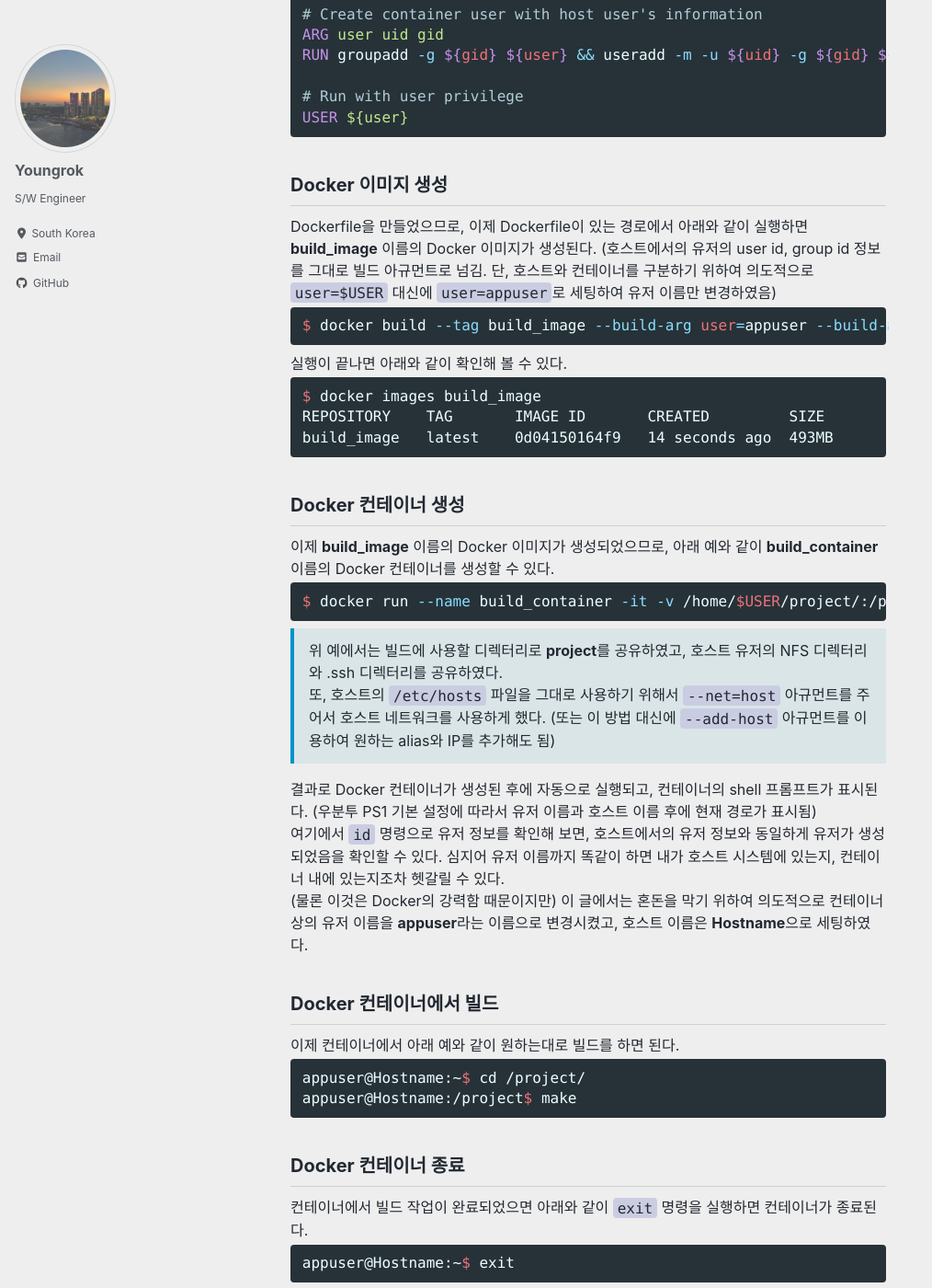
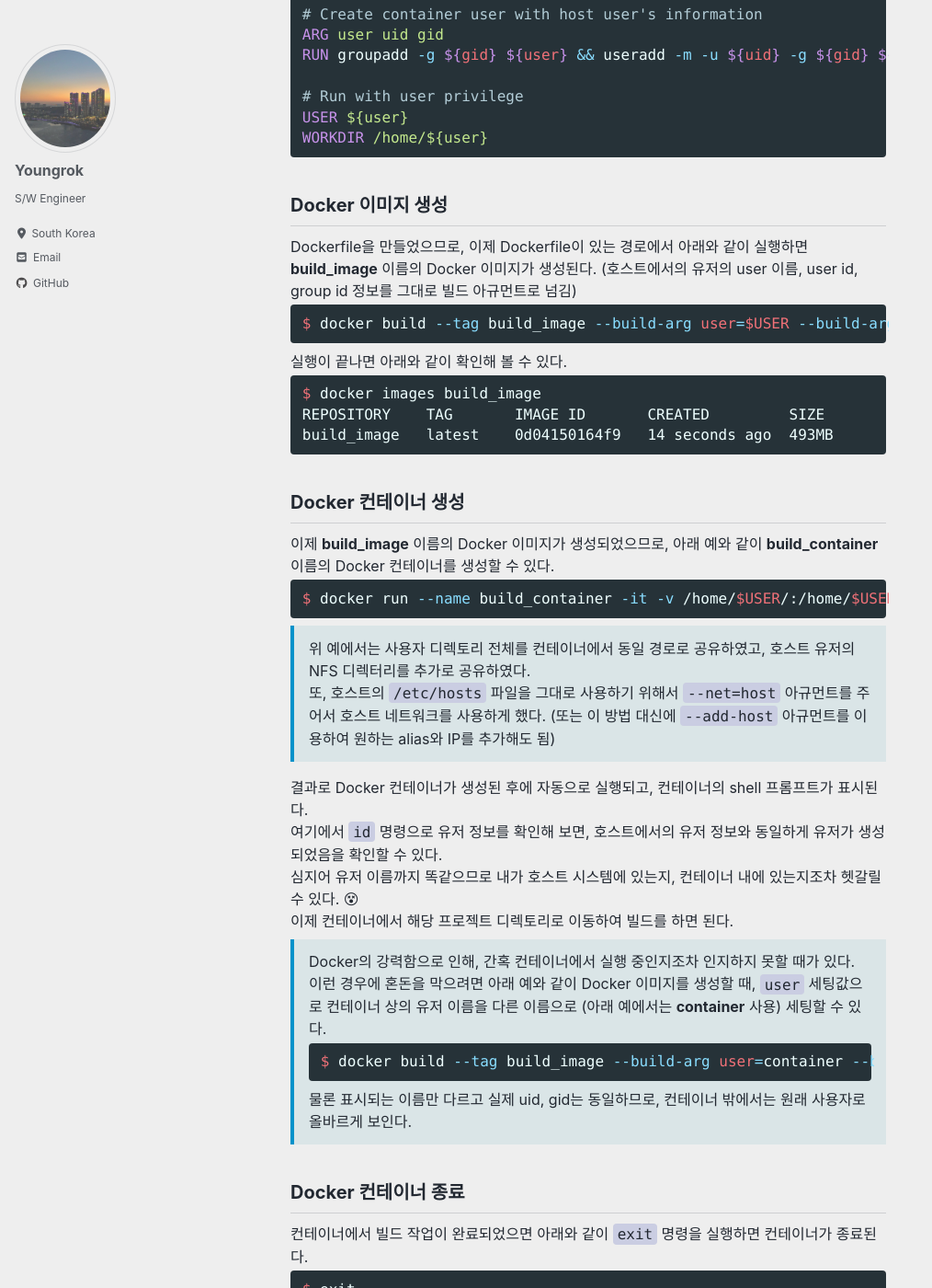
Before and after one commit to yrpark99/yrpark99.github.io, a Jekyll site: the page built from _posts/2021-10-25-container_build.md, in a window 1280 px wide and 1400 px high, scrolled down 1256 px. Shown: the whole window at 92% size, without its empty margins (0-1014 px from the left). Built offline with Jekyll 4.4.1, drawn with Linux system fonts in a browser that asks for light colours; cached includes are drawn as plain includes; nearby versions of some CDN libraries; some web fonts are replaced; some of the changed text lies outside the part shown.

````diff
--- a/_posts/2021-10-25-container_build.md
+++ b/_posts/2021-10-25-container_build.md
@@ -44,12 +44,13 @@ RUN groupadd -g ${gid} ${user} && useradd -m -u ${uid} -g ${gid} ${user}
 
 # Run with user privilege
 USER ${user}
+WORKDIR /home/${user}
 ```
 
 ## Docker 이미지 생성
-Dockerfile을 만들었으므로, 이제 Dockerfile이 있는 경로에서 아래와 같이 실행하면 **build_image** 이름의 Docker 이미지가 생성된다. (호스트에서의 유저의 user id, group id 정보를 그대로 빌드 아규먼트로 넘김. 단, 호스트와 컨테이너를 구분하기 위하여 의도적으로 `user=$USER` 대신에 `user=appuser`로 세팅하여 유저 이름만 변경하였음)
+Dockerfile을 만들었으므로, 이제 Dockerfile이 있는 경로에서 아래와 같이 실행하면 **build_image** 이름의 Docker 이미지가 생성된다. (호스트에서의 유저의 user 이름, user id, group id 정보를 그대로 빌드 아규먼트로 넘김)
 ```shell
-$ docker build --tag build_image --build-arg user=appuser --build-arg uid=$(id -u) --build-arg gid=$(id -g) .
+$ docker build --tag build_image --build-arg user=$USER --build-arg uid=$(id -u) --build-arg gid=$(id -g) .
 ```
 
 실행이 끝나면 아래와 같이 확인해 볼 수 있다.
@@ -62,31 +63,32 @@ build_image   latest    0d04150164f9   14 seconds ago  493MB
 ## Docker 컨테이너 생성
 이제 **build_image** 이름의 Docker 이미지가 생성되었으므로, 아래 예와 같이 **build_container** 이름의 Docker 컨테이너를 생성할 수 있다.
 ```shell
-$ docker run --name build_container -it -v /home/$USER/project/:/project/ -v /opt/nfs/$USER/:/opt/nfs/$USER/ -v /home/$USER/.ssh/:/home/$USER/.ssh/ --net=host build_image
+$ docker run --name build_container -it -v /home/$USER/:/home/$USER/ -v /opt/nfs/$USER/:/opt/nfs/$USER/ --net=host build_image
 ```
-> 위 예에서는 빌드에 사용할 디렉터리로 **project**를 공유하였고, 호스트 유저의 NFS 디렉터리와 .ssh 디렉터리를 공유하였다.
-또, 호스트의 `/etc/hosts` 파일을 그대로 사용하기 위해서 `--net=host` 아규먼트를 주어서 호스트 네트워크를 사용하게 했다. (또는 이 방법 대신에 `--add-host` 아규먼트를 이용하여 원하는 alias와 IP를 추가해도 됨)
+> 위 예에서는 사용자 디렉토리 전체를 컨테이너에서 동일 경로로 공유하였고, 호스트 유저의 NFS 디렉터리를 추가로 공유하였다.
+> 또, 호스트의 `/etc/hosts` 파일을 그대로 사용하기 위해서 `--net=host` 아규먼트를 주어서 호스트 네트워크를 사용하게 했다. (또는 이 방법 대신에 `--add-host` 아규먼트를 이용하여 원하는 alias와 IP를 추가해도 됨)
 
-결과로 Docker 컨테이너가 생성된 후에 자동으로 실행되고, 컨테이너의 shell 프롬프트가 표시된다. (우분투 PS1 기본 설정에 따라서 유저 이름과 호스트 이름 후에 현재 경로가 표시됨)
-여기에서 `id` 명령으로 유저 정보를 확인해 보면, 호스트에서의 유저 정보와 동일하게 유저가 생성되었음을 확인할 수 있다. 심지어 유저 이름까지 똑같이 하면 내가 호스트 시스템에 있는지, 컨테이너 내에 있는지조차 헷갈릴 수 있다.
-(물론 이것은 Docker의 강력함 때문이지만) 이 글에서는 혼돈을 막기 위하여 의도적으로 컨테이너 상의 유저 이름을 **appuser**라는 이름으로 변경시켰고, 호스트 이름은 **Hostname**으로 세팅하였다.
+결과로 Docker 컨테이너가 생성된 후에 자동으로 실행되고, 컨테이너의 shell 프롬프트가 표시된다.
+여기에서 `id` 명령으로 유저 정보를 확인해 보면, 호스트에서의 유저 정보와 동일하게 유저가 생성되었음을 확인할 수 있다.
+심지어 유저 이름까지 똑같으므로 내가 호스트 시스템에 있는지, 컨테이너 내에 있는지조차 헷갈릴 수 있다. 😵
+이제 컨테이너에서 해당 프로젝트 디렉토리로 이동하여 빌드를 하면 된다.
 
-## Docker 컨테이너에서 빌드
-이제 컨테이너에서 아래 예와 같이 원하는대로 빌드를 하면 된다.
-```shell
-appuser@Hostname:~$ cd /project/
-appuser@Hostname:/project$ make
-```
+> Docker의 강력함으로 인해, 간혹 컨테이너에서 실행 중인지조차 인지하지 못할 때가 있다. 이런 경우에 혼돈을 막으려면 아래 예와 같이 Docker 이미지를 생성할 때, `user` 세팅값으로 컨테이너 상의 유저 이름을 다른 이름으로 (아래 예에서는 **container** 사용) 세팅할 수 있다.
+> ```shell
+> $ docker build --tag build_image --build-arg user=container --build-arg uid=$(id -u) --build-arg gid=$(id -g) .
+> ```
+> 물론 표시되는 이름만 다르고 실제 uid, gid는 동일하므로, 컨테이너 밖에서는 원래 사용자로 올바르게 보인다.
 
 ## Docker 컨테이너 종료
 컨테이너에서 빌드 작업이 완료되었으면 아래와 같이 `exit` 명령을 실행하면 컨테이너가 종료된다.
 ```shell
-appuser@Hostname:~$ exit
+$ exit
 ```
 
 빌드된 결과 파일들을 확인해 보면, 기대대로 호스트에서의 내 uid, gid와 동일한 유저로 생성되므로, Docker를 사용하지 않았을 때와 동일하게 본인 유저 권한으로 빌드되었음을 알 수 있다. 😋
 
 <br>
+
 참고로 이때 Docker 컨테이너 상태를 확인해 보면, 아래 예와 같이 나온다. (즉, 컨테이너가 중단된 상태)
 ```shell
 $ docker ps -a
@@ -107,13 +109,12 @@ CONTAINER ID   IMAGE         COMMAND   CREATED             STATUS         PORTS
 e96029e37ddb   build_image   "bash"    About an hour ago   Up 5 seconds             build_container
 ```
 
-그런데 빌드를 하기 위해서는 커맨드 프롬프트를 얻어야 하므로, 이후 아래와 같이 컨테이너에 attach 시킨다.
+그런데 빌드를 하기 위해서는 커맨드 프롬프트를 얻어야 하므로, 이후 아래와 같이 컨테이너에 attach 시키면 컨테이너의 프롬프트를 얻을 수 있다.
 ```shell
 $ docker attach build_container
-appuser@Hostname:/$
 ```
 
-이제 커맨드 프롬프트를 얻었으므로, 다시 빌드를 수행할 수 있다. 빌드를 마쳤으면 다시 `exit` 명령으로 컨테이너를 빠져 나올 수 있다.
+이제 컨테이너의 커맨드 프롬프트를 얻었으므로, 다시 빌드를 수행할 수 있다. 빌드를 마쳤으면 다시 `exit` 명령으로 컨테이너를 빠져 나올 수 있다.
 
 ## Docker 컨테이너 삭제
 Docker 컨테이너가 더 이상 필요하지 않으면, 아래와 같이 삭제할 수 있다.
````
Also changed, not shown: _posts/2021-01-27-ubuntu_start.md (+2 -1 lines), _posts/2021-09-12-python_android.md (+12 -3 lines), _posts/2023-01-09-hedgedoc_intro.md (+6 -1 lines), _posts/2023-01-13-android_rust_.md (added, +325 -0 lines).
